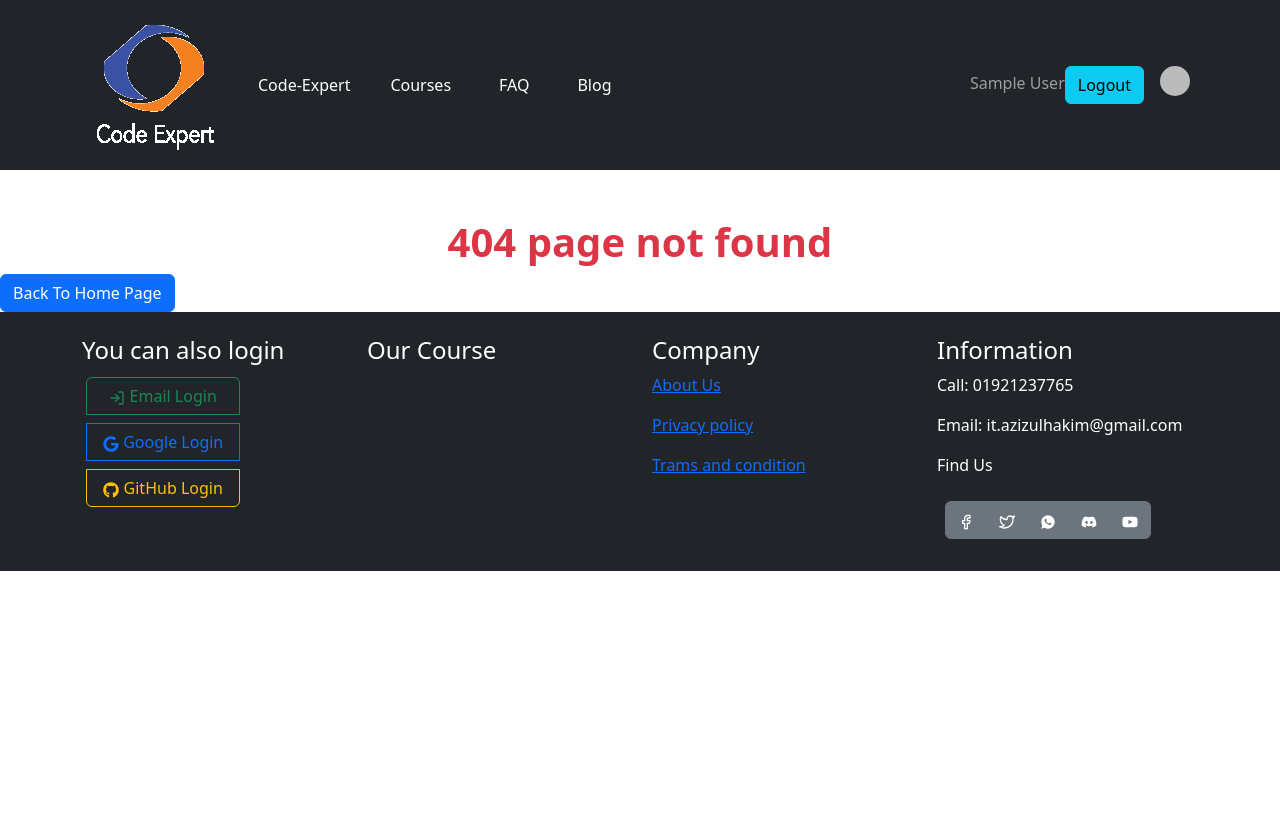
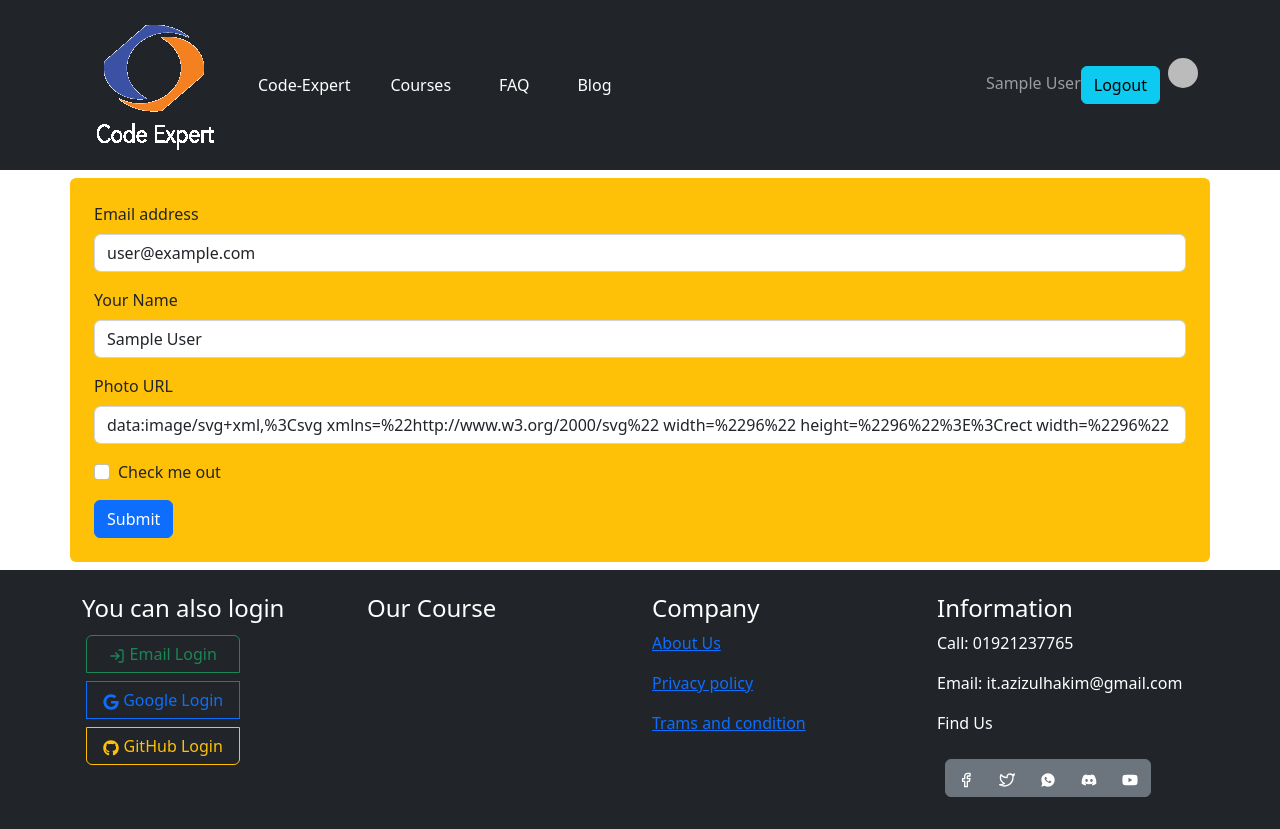
Before and after one commit to azizulhakims/code-expert-client, a React (Create React App) app: page /profile in a window 1280 px wide. Before the commit the page ends 800 px from the top, so only its background shows below. Built offline with nearby package versions, Linux system fonts and the light colour scheme; no server answers; sample sign-in values are in the browser's storage.

Commit message:
add .env.local file

```diff
--- /dev/null
+++ b/src/Pages/Others/Profile/Profile.js
@@ -0,0 +1,45 @@
+import React, { useState } from 'react';
+import { useRef } from 'react';
+import { useContext } from 'react';
+import Button from 'react-bootstrap/Button';
+import Form from 'react-bootstrap/Form';
+import { AuthContext } from '../../../contexts/AuthProvider/AuthProvider';
+
+const Profile = () => {
+    const { user } = useContext(AuthContext);
+    const [name, setName] = useState(user.displayName);
+    const photoURLRef = useRef(user.photoURL)
+    const handleSubmit = event => {
+        event.preventDefault();
+        console.log(photoURLRef.current.value)
+    }
+    const handleNameChange = event => {
+        setName(event.target.value)
+    }
+    return (
+        <Form className='container p-4 bg-warning rounded mt-2 mb-2' onSubmit={handleSubmit}>
+            <Form.Group className="mb-3" controlId="formBasicEmail">
+                <Form.Label>Email address</Form.Label>
+                <Form.Control readOnly defaultValue={user?.email} type="email" placeholder="Enter email" />
+
+            </Form.Group>
+
+            <Form.Group className="mb-3" controlId="formBasicPassword">
+                <Form.Label>Your Name</Form.Label>
+                <Form.Control onChange={handleNameChange} defaultValue={name} type="text" placeholder="Name" />
+            </Form.Group>
+            <Form.Group className="mb-3" controlId="formBasicPassword">
+                <Form.Label>Photo URL</Form.Label>
+                <Form.Control ref={photoURLRef} defaultValue={user?.photoURL} type="text" placeholder="Photo URL" />
+            </Form.Group>
+            <Form.Group className="mb-3" controlId="formBasicCheckbox">
+                <Form.Check type="checkbox" label="Check me out" />
+            </Form.Group>
+            <Button variant="primary" type="submit">
+                Submit
+            </Button>
+        </Form>
+    );
+};
+
+export default Profile;
--- a/src/Pages/Shared/Header/Header.js
+++ b/src/Pages/Shared/Header/Header.js
@@ -53,7 +53,7 @@ const Header = () => {
                                 }
 
                             </Nav.Link>
-                            <Nav.Link>
+                            <Link to={'/profile'}>
                                 {user?.photoURL ?
                                     <Image
                                         style={{ height: '30px' }} roundedCircle
@@ -61,7 +61,7 @@ const Header = () => {
                                     : <FaUser></FaUser>
 
                                 }
-                            </Nav.Link>
+                            </Link>
                         </Nav>
 
 
--- a/src/Routes/Routes/Routes.js
+++ b/src/Routes/Routes/Routes.js
@@ -10,6 +10,7 @@ import SinglePremium from "../../Pages/Courses/SinglePremium";
 import Home from "../../Pages/Home/Home/Home";
 import Login from "../../Pages/Login/Login";
 import Register from "../../Pages/Login/Register";
+import Profile from "../../Pages/Others/Profile/Profile";
 import TermsAndConditions from "../../Pages/Others/TermsAndConditions/TermsAndConditions";
 
 
@@ -43,6 +44,11 @@ export const routes = createBrowserRouter([
             {
                 path: '/blog',
                 element: <Blog></Blog>
+            },
+
+            {
+                path: '/profile',
+                element: <PrivateRoute><Profile></Profile></PrivateRoute>
             },
 
             {
--- a/src/firebase/firebase.config.js
+++ b/src/firebase/firebase.config.js
@@ -5,12 +5,12 @@ import { initializeApp } from "firebase/app";
 
 // Your web app's Firebase configuration
 const firebaseConfig = {
-    apiKey: "AIzaSyADA0MStQbsyHB8CHE_WhZXviTF9bDDujE",
-    authDomain: "code-expert-69485.firebaseapp.com",
-    projectId: "code-expert-69485",
-    storageBucket: "code-expert-69485.appspot.com",
-    messagingSenderId: "856145749255",
-    appId: "1:856145749255:web:e3d0b6efb71536862a91a2"
+    apiKey: process.env.REACT_APP_apiKey,
+    authDomain: process.env.REACT_APP_authDomain,
+    projectId: process.env.REACT_APP_projectId,
+    storageBucket: process.env.REACT_APP_storageBucket,
+    messagingSenderId: process.env.REACT_APP_messagingSenderId,
+    appId: process.env.REACT_APP_appId,
 };
 
 // Initialize Firebase
```
